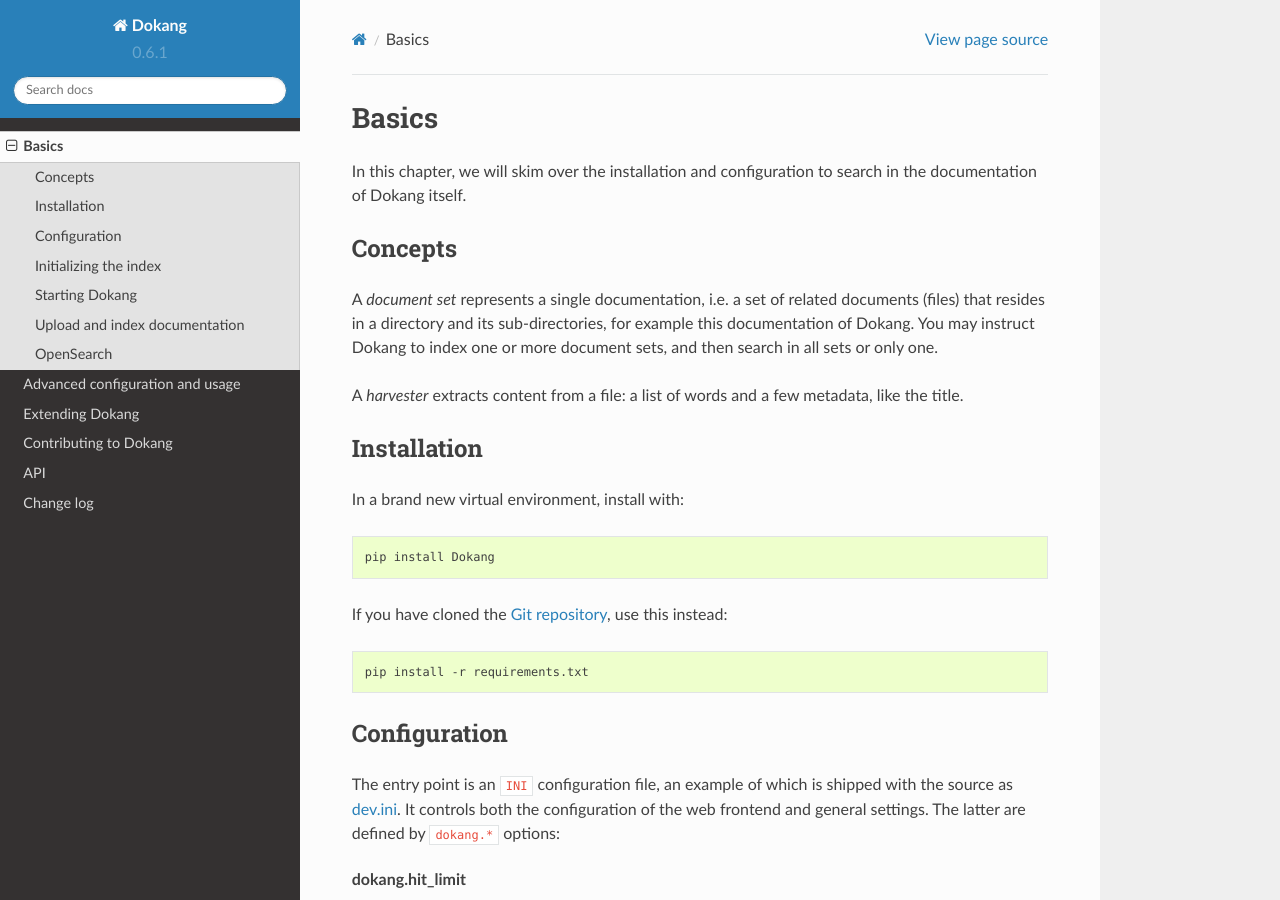
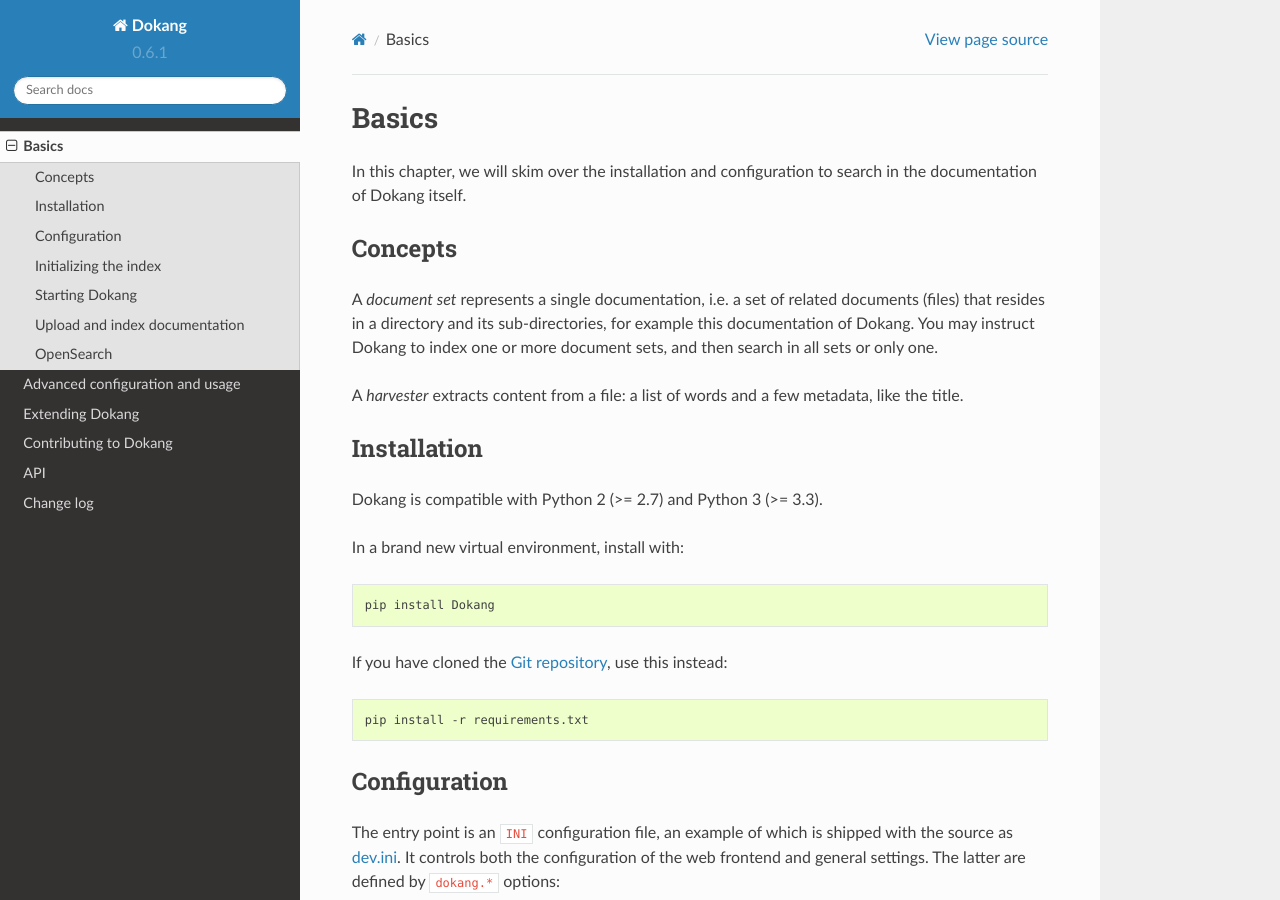
Before and after one commit to Polyconseil/dokang, a Sphinx documentation site: the page built from docs/basics.rst, in a window 1280 px wide and 900 px high. Built offline with Sphinx 7.4.7 and the Read the Docs theme 2.0.0, drawn with Linux system fonts in a browser that asks for light colours.

Commit message:
docs: Be explicit about Python compatibility.

```diff
--- a/docs/basics.rst
+++ b/docs/basics.rst
@@ -20,6 +20,8 @@
 
 Installation
 ------------
+
+Dokang is compatible with Python 2 (>= 2.7) and Python 3 (>= 3.3).
 
 In a brand new virtual environment, install with:
 
```
